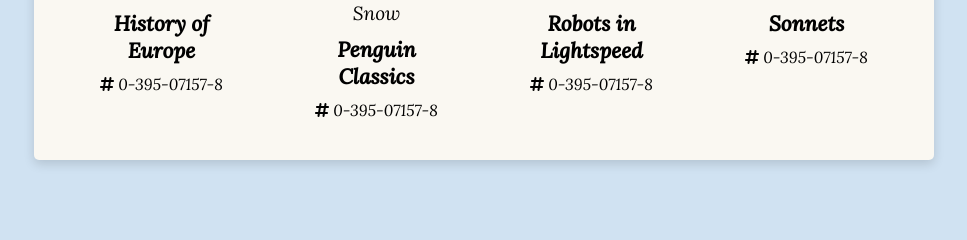
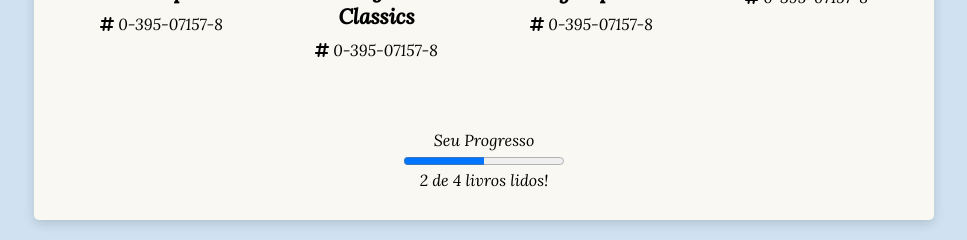
Before and after one commit to harcyldowinkelmann/book-list-vue, a Vue app: page / in a window 1280 px wide. Shown: the part 474-714 px from the top of the page, without its empty margins (156-1123 px from the left). Built offline with nearby package versions, Linux system fonts and the light colour scheme.

Commit message:
Criando component BookProgress | Calculando progresso de leitura com Computed Properties

```diff
--- a/src/App.vue
+++ b/src/App.vue
@@ -1,5 +1,6 @@
 <script setup>
   import Books from './components/Books.vue'
+  import BookProgress from './components/BookProgress.vue'
   import { reactive } from 'vue';
 
   let books = reactive([
@@ -67,6 +68,8 @@
 
     <div class="books-container">
       <Books @toggleIsRead="toggleIsRead" :books="books" />
+
+      <BookProgress :books="books" />
     </div>
   </div>
 </template>
--- /dev/null
+++ b/src/components/BookProgress.vue
@@ -0,0 +1,25 @@
+<script setup>
+
+    import { computed } from 'vue';
+
+    const props = defineProps(['books']);
+
+    const booksRead = computed(() => {
+        return props.books.filter(book => book.isRead).length;
+    });
+
+    const booksReadMessage = computed(() => {
+        return booksRead.value >= props.books.length
+               ? 'Parabéns, você leu todos os livros!'
+               : `${booksRead.value} de ${props.books.length} livros lidos!`;
+    });
+
+</script>
+
+<template>
+    <div class="books-read">
+        <label for="progress">Seu Progresso</label><br />
+        <progress :value="booksRead" :max="books.length"></progress>
+        <p>{{ booksReadMessage }}</p>
+    </div>
+</template>
```
